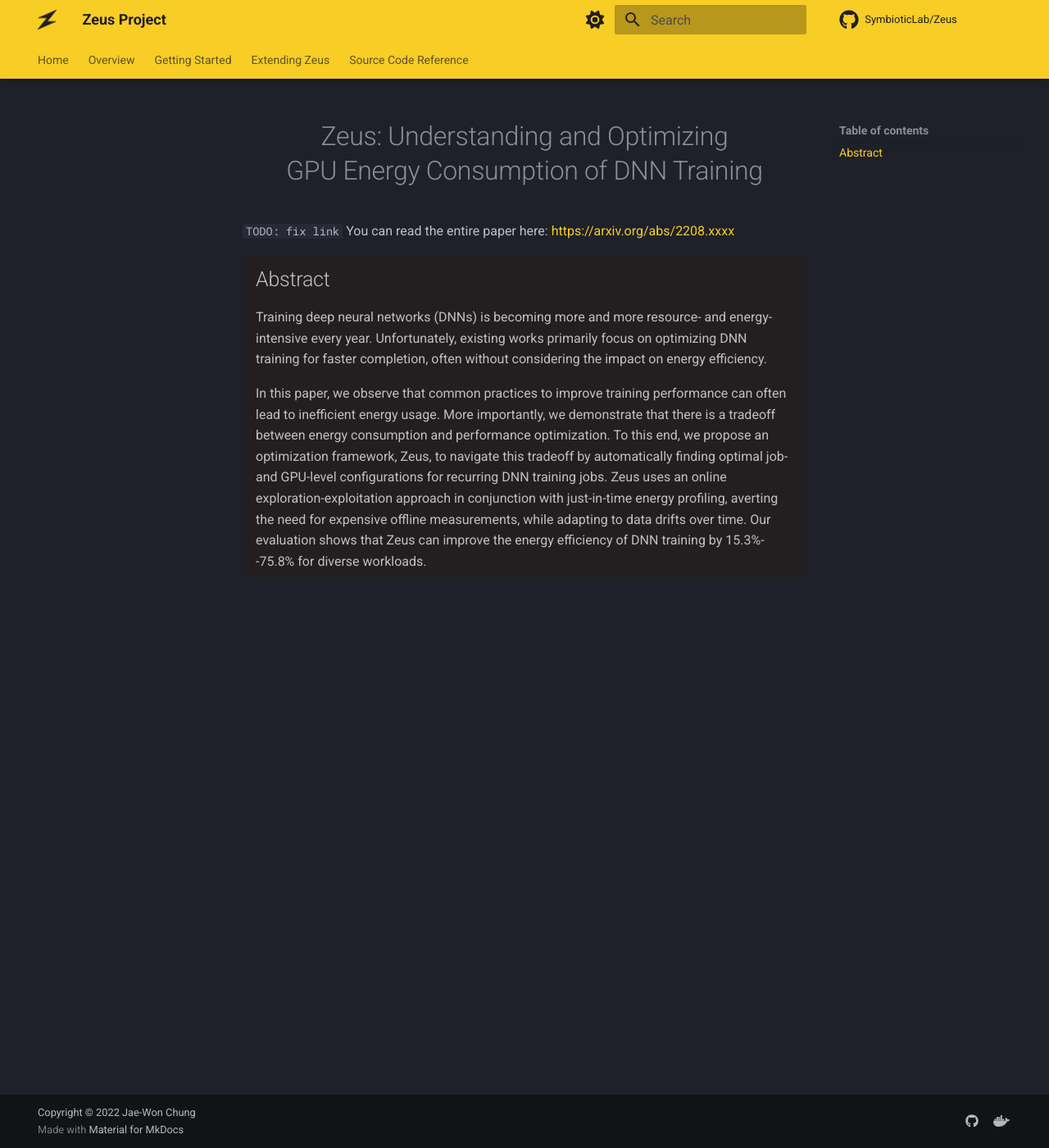
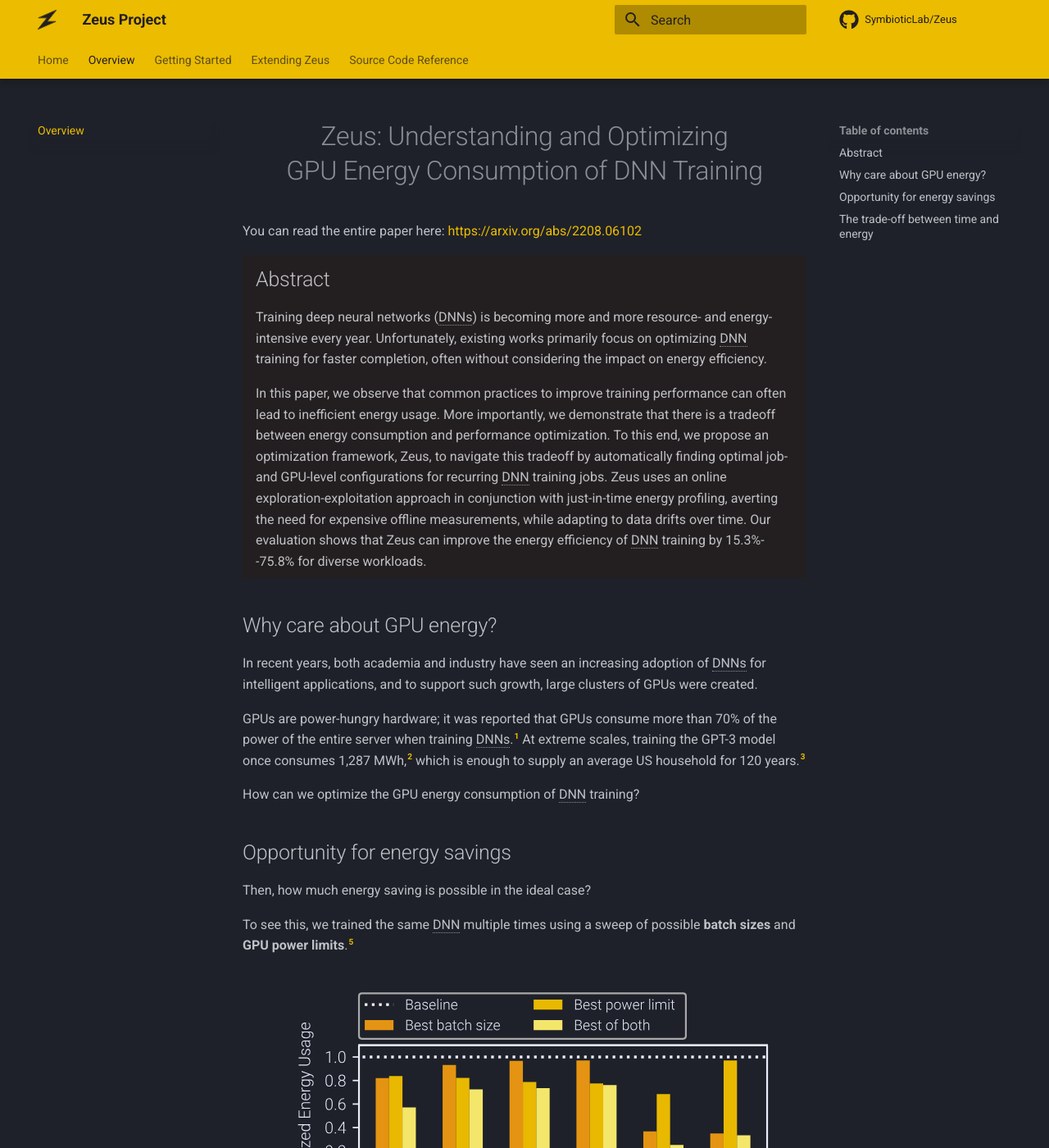
Before and after one commit to ml-energy/zeus, an MkDocs documentation site: the page built from docs/overview/index.md, in a window 1280 px wide and 1400 px high. Shown: the whole window at 82% size. Built offline with MkDocs 1.6.1 and Material for MkDocs 9.7.7, drawn with Linux system fonts in a browser that asks for light colours; comment, search, counter and statistics services are not loaded; some of the changed text lies outside the part shown.

Commit message:
Docs: Better colors, fill in overview

```diff
--- a/docs/assets/css/color.css
+++ b/docs/assets/css/color.css
@@ -1,23 +1,26 @@
 /*
  * Zeus colors:
- * - Black:   #231F20 / hsla(345, 6%, 13%, 1)
- * - Orange:  #F4A60B / hsla(40, 91%, 50%, 1)
- * - Mustard: #F7CE26 / hsla(48, 93%, 56%, 1)
- * - Yellow:  #F7E96D / hsla(54, 90%, 70%, 1)
+ * - Black:   #231F20
+ * - Orange:  #e79613
+ * - Mustard: #ebbc00
+ * - Yellow:  #f7e96d
  */
 
 [data-md-color-primary="zeus"] {
-  --md-primary-fg-color:        hsla(48, 93%, 56%, 1);
-  --md-primary-fg-color--light: hsla(48, 93%, 56%, 1);
-  --md-primary-fg-color--dark:  hsla(48, 93%, 56%, 1);
-  --md-primary-bg-color:        hsla(345, 6%, 13%, 1);
-  --md-primary-bg-color--light: hsla(345, 6%, 30%, 1);
-  --md-typeset-mark-color:      hsla(345, 6%, 13%, 1);
+  --md-primary-fg-color:        #ebbc00;
+  --md-primary-fg-color--light: #ebbc00;
+  --md-primary-fg-color--dark:  #ebbc00;
+  --md-primary-bg-color:        #231F20;
+  --md-primary-bg-color--light: #231F20;
 }
 
 [data-md-color-accent="zeus"] {
-  --md-accent-fg-color:              hsla(54, 90%, 70%, 1);
-  --md-accent-fg-color--transparent: hsla(54, 90%, 70%, 0.1);
-  --md-accent-bg-color:              hsla(345, 6%, 13%, 1);
-  --md-accent-bg-color--light:       hsla(345, 6%, 30%, 1);
+  --md-accent-fg-color:              #f7e96d;
+  --md-accent-fg-color--transparent: #f7e96d;
+  --md-accent-bg-color:              #f7e96d;
+  --md-accent-bg-color--light:       #231F20;
 }
+
+.critic-dark {
+  --md-typeset-mark-color:      #231F20;
+}
--- /dev/null
+++ b/docs/assets/js/mathjax.js
@@ -0,0 +1,16 @@
+window.MathJax = {
+  tex: {
+    inlineMath: [["\\(", "\\)"]],
+    displayMath: [["\\[", "\\]"]],
+    processEscapes: true,
+    processEnvironments: true
+  },
+  options: {
+    ignoreHtmlClass: ".*|",
+    processHtmlClass: "arithmatex"
+  }
+};
+
+document$.subscribe(() => {
+  MathJax.typesetPromise()
+})
--- a/docs/gen_ref_pages.py
+++ b/docs/gen_ref_pages.py
@@ -47,4 +47,7 @@ for path in sorted(Path("zeus").rglob("*.py")):
         fd.write(f"::: {identifier}\n")
 
 with mkdocs_gen_files.open("reference/SUMMARY.md", "w") as nav_file:
-    nav_file.writelines(nav.build_literate_nav())
+    nav_list = list(nav.build_literate_nav())
+    nav_list[0] = "* [Source Code Reference](index.md)\n"
+    print(nav_list)
+    nav_file.writelines(nav_list)
--- a/docs/overview/index.md
+++ b/docs/overview/index.md
@@ -2,9 +2,9 @@
 <h1>Zeus: Understanding and Optimizing<br>GPU Energy Consumption of DNN Training</h1>
 </div>
 
-`TODO: fix link`
-You can read the entire paper here: [https://arxiv.org/abs/2208.xxxx](https://arxiv.org/abs/2208.xxxx)
+You can read the entire paper here: [https://arxiv.org/abs/2208.06102](https://arxiv.org/abs/2208.06102)
 
+<div class="critic-dark" markdown>
 {==
 
 ## Abstract
@@ -14,3 +14,54 @@ Training deep neural networks (DNNs) is becoming more and more resource- and ene
 In this paper, we observe that common practices to improve training performance can often lead to inefficient energy usage. More importantly, we demonstrate that there is a tradeoff between energy consumption and performance optimization. To this end, we propose an optimization framework, Zeus, to navigate this tradeoff by automatically finding optimal job- and GPU-level configurations for recurring DNN training jobs. Zeus uses an online exploration-exploitation approach in conjunction with just-in-time energy profiling, averting the need for expensive offline measurements, while adapting to data drifts over time. Our evaluation shows that Zeus can improve the energy efficiency of DNN training by 15.3%--75.8% for diverse workloads.
 
 ==}
+</div>
+
+## Why care about GPU energy?
+
+In recent years, both academia and industry have seen an increasing adoption of DNNs for intelligent applications, and to support such growth, large clusters of GPUs were created.
+
+GPUs are power-hungry hardware; it was reported that GPUs consume more than 70% of the power of the entire server when training DNNs.[^1]
+At extreme scales, training the GPT-3 model once consumes 1,287 MWh,[^2] which is enough to supply an average US household for 120 years.[^3]
+
+How can we optimize the GPU energy consumption of DNN training?
+
+
+## Opportunity for energy savings
+
+Then, how much energy saving is possible in the ideal case?
+
+To see this, we trained the same DNN multiple times using a sweep of possible **batch sizes** and **GPU power limits**.[^5]
+
+<figure>
+  <br>
+  <img src="img/eta-potential-all-v100-dark.svg" width=600px>
+  <figcaption>Potential energy savings on an NVIDIA V100 GPU.</figcaption>
+</figure>
+
+The shorter the bar, the less the energy consumed.
+You can see that just tuning one of batch size or power limit leads to energy savings, and when we optimize both at the same time, potential savings can be quite large.
+
+
+## The trade-off between time and energy
+
+The first step of optimizing something must be understanding it.
+
+
+
+$$
+\mathtt{Cost}
+$$
+
+
+<!-- Abbreviation definitions -->
+*[DNN]: Deep Neural Network
+*[DNNs]: Deep Neural Networks
+*[ETA]: Energy to Accuracy
+*[TTA]: Time to Accuracy
+
+
+[^1]: Dodge, J., Prewitt, T., Combes, R., Odmark, E., Schwartz, R., Strubell, E., Luccioni, A., Smith, N., DeCario, N., & Buchanan, W. (2022). Measuring the Carbon Intensity of AI in Cloud Instances. In 2022 ACM Conference on Fairness, Accountability, and Transparency (pp. 1877–1894). Association for Computing Machinery.
+[^2]: Patterson, D., Gonzalez, J., Le, Q., Liang, C., Munguia, L.M., Rothchild, D., So, D., Texier, M., & Dean, J.. (2021). Carbon Emissions and Large Neural Network Training.
+[^3]: How much electricity does an American home use? https://www.eia.gov/tools/faqs/faq.php?id=97&t=3.
+[^4]: When we say accuracy, we specifically mean the task validation metric because that's what captures how well the DNN generalizes to never-before-seen data. Please refer to our paper for details on all workloads.
+[^5]: It is possible to cap the maximum power draw of a GPU using [NVML](https://developer.nvidia.com/nvidia-management-library-nvml).
--- a/mkdocs.yml
+++ b/mkdocs.yml
@@ -25,19 +25,11 @@ theme:
     - navigation.tabs.sticky
     - navigation.top
     - navigation.instant
+    - content.tooltips
   palette:
     - scheme: slate
       primary: zeus
       accent: zeus
-      toggle:
-        icon: fontawesome/solid/sun
-        name: Switch to light mode
-    - scheme: default
-      primary: zeus
-      accent: zeus
-      toggle:
-        icon: fontawesome/regular/moon
-        name: Switch to dark mode
 
 
 # MkDocs plugins
@@ -68,23 +60,35 @@ plugins:
 # Extensions
 markdown_extensions:
   - meta
+  - abbr
   - admonition
   - attr_list
+  - footnotes
+  - md_in_html
   - pymdownx.highlight
   - pymdownx.superfences
   - pymdownx.snippets
   - pymdownx.details
   - pymdownx.critic
+  - pymdownx.arithmatex:
+      generic: true
 
 # Appearance
 extra_css:
   - assets/css/custom.css
   - assets/css/color.css
 
+# For Mathjax
+extra_javascript:
+  - assets/js/mathjax.js
+  - https://polyfill.io/v3/polyfill.min.js?features=es6
+  - https://cdn.jsdelivr.net/npm/mathjax@3/es5/tex-mml-chtml.js
+
 # Page tree
 nav:
   - Home: index.md
-  - Overview: overview.md
+  - Overview:
+    - overview/index.md
   - Getting Started:
     - getting_started/index.md
     - Environment setup: getting_started/environment.md
```
Also changed, not shown: docs/index.md (+2 -8 lines), docs/assets/img/logo_dark.svg, docs/assets/img/logo_light.svg, docs/overview/img/eta-potential-all-v100-dark.svg (added).
